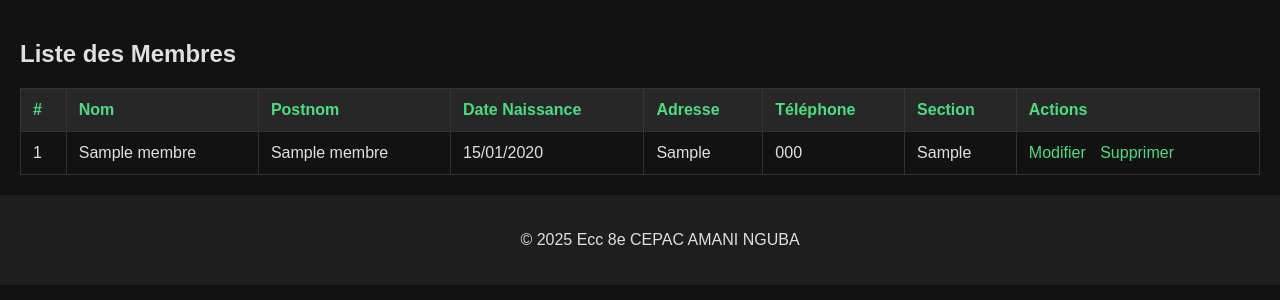
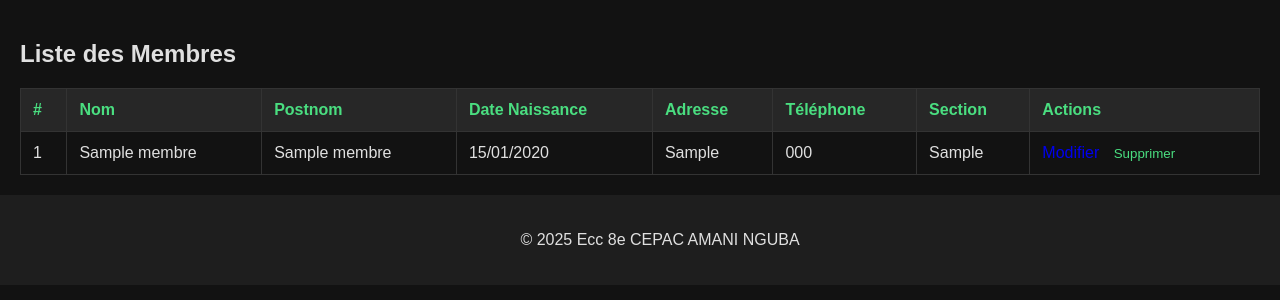
Before and after one commit to Andrebeet1/dimeamaninguba, a Flask app: page /liste_membre in a window 1280 px wide. Shown: the part 89-389 px from the top of the page. Run offline with Flask 3, Linux system fonts and the light colour scheme; the visitor is signed in with stand-in values (Sample User, id 1); tables that the repository leaves empty hold one stand-in row (values such as "Sample post").

Commit message:
Update liste_membre.html

```diff
--- a/templates/liste_membre.html
+++ b/templates/liste_membre.html
@@ -38,7 +38,12 @@
             <td>{{ m.section }}</td>
             <td>
                 <a href="{{ url_for('modifier_membre', membre_id=m.id) }}" class="action-link">Modifier</a>
-                <a href="#" class="action-link" onclick="confirmDelete({{ m.id }})">Supprimer</a>
+                <form action="{{ url_for('supprimer_membre', membre_id=m.id) }}" method="POST" style="display:inline;">
+                    <button type="submit" onclick="return confirm('Êtes-vous sûr de vouloir supprimer ce membre ?')"
+                            class="action-link" style="background:none;border:none;padding:0;cursor:pointer;color:#4ADE80;">
+                        Supprimer
+                    </button>
+                </form>
             </td>
         </tr>
         {% endfor %}
@@ -67,7 +72,6 @@ tr:hover {
     background-color: #333;
 }
 .action-link {
-    color: #4ADE80;
     text-decoration: none;
     margin-right: 10px;
 }
@@ -75,12 +79,4 @@ tr:hover {
     text-decoration: underline;
 }
 </style>
-
-<script>
-function confirmDelete(membreId) {
-    if (confirm("Êtes-vous sûr de vouloir supprimer ce membre ?")) {
-        window.location.href = "/supprimer_membre/" + membreId;
-    }
-}
-</script>
 {% endblock %}
```
